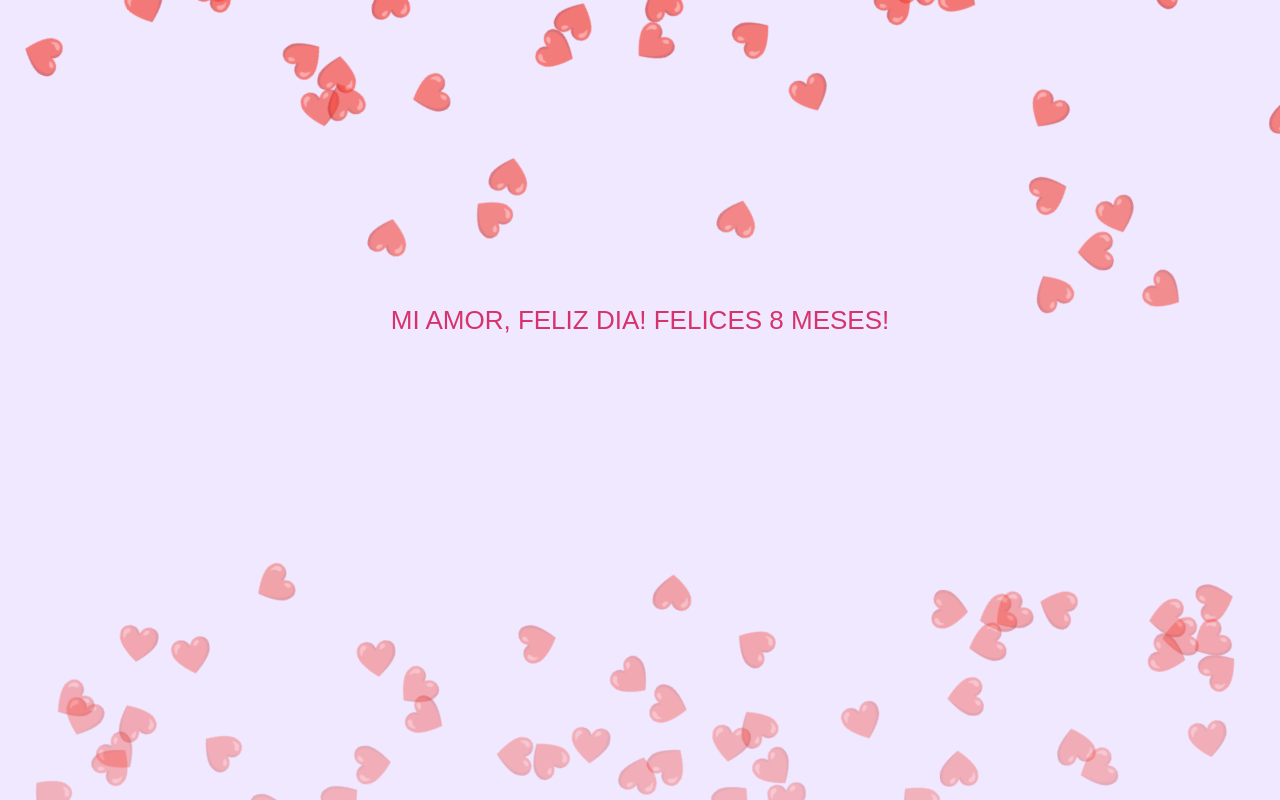
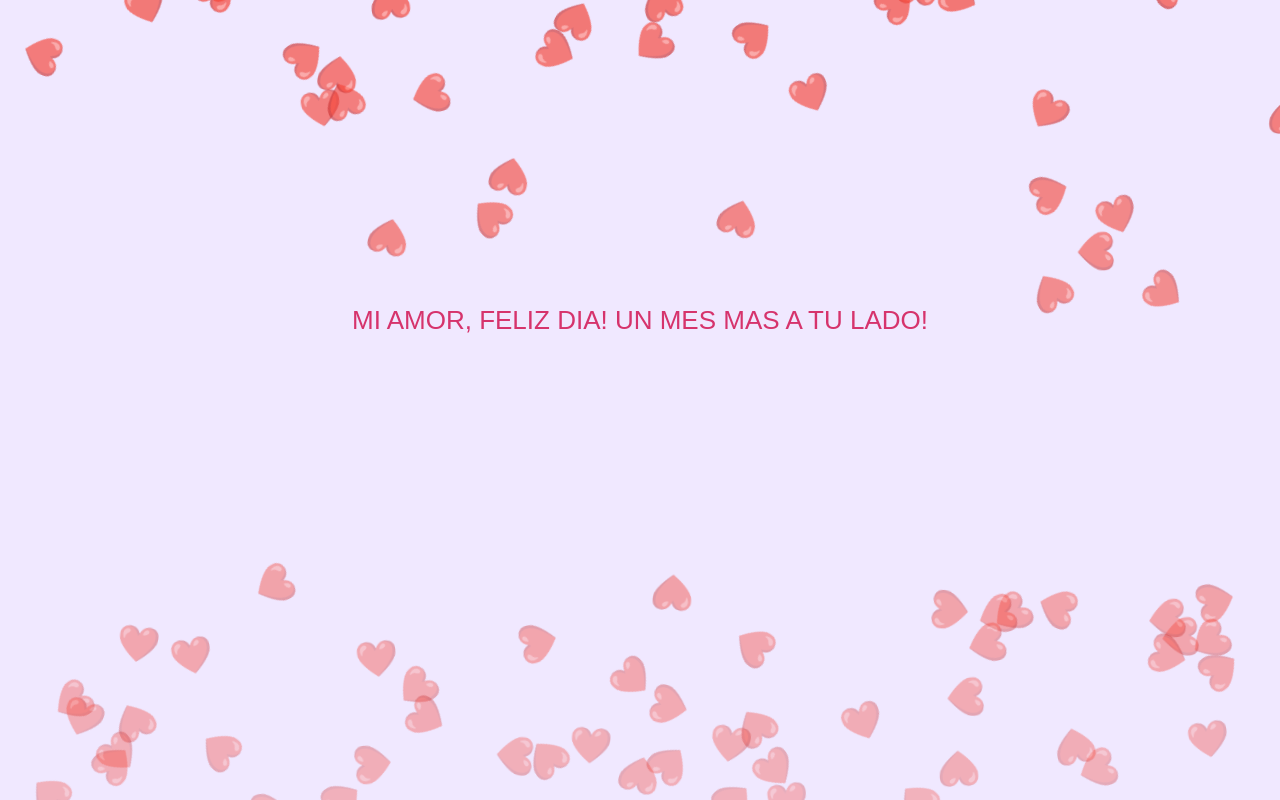
Before and after one commit to jerds10/webs, a plain HTML site: page index.html in a window 1280 px wide. Both pictures are taken after a click on the button "Para Monique". Drawn offline with Linux system fonts and the light colour scheme.

Commit message:
Update index.html

```diff
--- a/index.html
+++ b/index.html
@@ -54,7 +54,7 @@
 <body>
     <button id="surpriseButton">Para Monique</button>
     <div id="message">
-        <p>MI AMOR, FELIZ DIA! FELICES 8 MESES!</p>
+        <p>MI AMOR, FELIZ DIA! UN MES MAS A TU LADO!</p>
     </div>
 
     <script>
```
